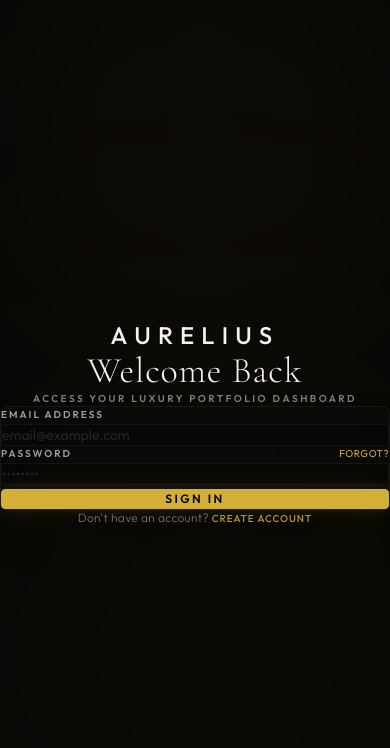
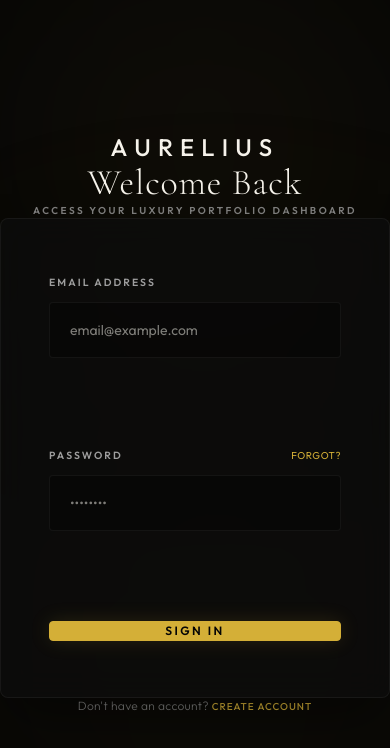
Before and after one commit to rax123u/realestate, a React (Vite) app in the folder frontend/: page /login in a window 390 px wide. Shown: the top 748 px of the page. Built offline with nearby package versions, Linux system fonts and the light colour scheme; no server answers.

Commit message:
fix: design larger, centered luxury forms with shared utility classes

```diff
--- a/frontend/src/components/sections/ContactSection.jsx
+++ b/frontend/src/components/sections/ContactSection.jsx
@@ -48,12 +48,12 @@ export default function ContactSection() {
           {/* Inquiry Form */}
           <form
             onSubmit={handleSubmit}
-            className="lg:col-span-6 space-y-8 glass-panel p-8 md:p-10 rounded-lg hover:border-luxury-gold/20 transition-all duration-500 shadow-xl"
+            className="lg:col-span-6 luxury-form-card"
           >
-            <h3 className="text-xl font-serif text-luxury-cream font-light mb-4">Send An Inquiry</h3>
+            <h3 className="text-xl font-serif text-luxury-cream font-light">Send An Inquiry</h3>
 
-            <div className="relative group">
-              <label className="block text-[9px] uppercase tracking-[0.2em] text-luxury-silver mb-2 font-semibold">
+            <div className="luxury-form-group">
+              <label className="luxury-label">
                 Your Name
               </label>
               <input
@@ -62,12 +62,12 @@ export default function ContactSection() {
                 value={form.name}
                 onChange={handleChange}
                 required
-                className="w-full bg-luxury-black/35 border border-white/5 focus:border-luxury-gold/50 px-4 py-3 text-sm text-luxury-cream focus:outline-none transition-colors rounded"
+                className="luxury-input-field"
               />
             </div>
 
-            <div className="relative group">
-              <label className="block text-[9px] uppercase tracking-[0.2em] text-luxury-silver mb-2 font-semibold">
+            <div className="luxury-form-group">
+              <label className="luxury-label">
                 Email Address
               </label>
               <input
@@ -76,12 +76,12 @@ export default function ContactSection() {
                 value={form.email}
                 onChange={handleChange}
                 required
-                className="w-full bg-luxury-black/35 border border-white/5 focus:border-luxury-gold/50 px-4 py-3 text-sm text-luxury-cream focus:outline-none transition-colors rounded"
+                className="luxury-input-field"
               />
             </div>
 
-            <div className="relative group">
-              <label className="block text-[9px] uppercase tracking-[0.2em] text-luxury-silver mb-2 font-semibold">
+            <div className="luxury-form-group">
+              <label className="luxury-label">
                 Message Detail
               </label>
               <textarea
@@ -89,8 +89,7 @@ export default function ContactSection() {
                 value={form.message}
                 onChange={handleChange}
                 required
-                rows={4}
-                className="w-full bg-luxury-black/35 border border-white/5 focus:border-luxury-gold/50 px-4 py-3 text-sm text-luxury-cream focus:outline-none transition-colors resize-none rounded"
+                className="luxury-textarea-field"
               />
             </div>
 
--- a/frontend/src/index.css
+++ b/frontend/src/index.css
@@ -323,3 +323,99 @@ html.snap-mode {
   overflow-y: scroll;
   -webkit-overflow-scrolling: touch;
 }
+
+/* Reusable Luxury Form System */
+.luxury-form-wrapper {
+  width: 100%;
+  max-width: 80%; /* 70-80% width container */
+  margin: 0 auto;
+  display: flex;
+  flex-direction: column;
+  justify-content: center;
+  align-items: stretch;
+}
+
+@media (max-width: 1024px) {
+  .luxury-form-wrapper {
+    max-width: 100%;
+  }
+}
+
+.luxury-form-card {
+  width: 100%;
+  min-height: 480px; /* Taller form using min-height instead of fixed heights */
+  padding: 3.5rem 3rem; /* Increased padding */
+  border: 1px solid rgba(255, 255, 255, 0.05);
+  background: rgba(13, 13, 13, 0.7);
+  backdrop-filter: blur(16px);
+  -webkit-backdrop-filter: blur(16px);
+  border-radius: 8px;
+  box-shadow: 0 25px 50px -12px rgba(0, 0, 0, 0.5);
+  display: flex;
+  flex-direction: column;
+  justify-content: space-between;
+  gap: 2.25rem; /* Increased spacing */
+  transition: all 0.5s cubic-bezier(0.16, 1, 0.3, 1);
+}
+
+.luxury-form-card:hover {
+  border-color: rgba(212, 175, 55, 0.25);
+  box-shadow:
+    0 30px 60px -15px rgba(0, 0, 0, 0.8),
+    0 0 25px rgba(212, 175, 55, 0.08);
+}
+
+.luxury-form-group {
+  display: flex;
+  flex-direction: column;
+  gap: 0.75rem; /* Increased spacing */
+  width: 100%;
+}
+
+.luxury-label {
+  font-size: 0.65rem; /* ~10px */
+  text-transform: uppercase;
+  letter-spacing: 0.2em;
+  color: var(--color-luxury-silver);
+  font-weight: 600;
+  display: block;
+}
+
+.luxury-input-field {
+  width: 100%;
+  height: 3.5rem; /* Increased input field height */
+  background: rgba(5, 5, 5, 0.35);
+  border: 1px solid rgba(255, 255, 255, 0.05);
+  padding: 0 1.25rem;
+  color: var(--color-luxury-cream);
+  font-size: 0.875rem; /* text-sm equivalent */
+  border-radius: 4px;
+  transition: all 0.3s ease;
+}
+
+.luxury-input-field:focus {
+  border-color: rgba(212, 175, 55, 0.5);
+  outline: none;
+  background: rgba(5, 5, 5, 0.5);
+  box-shadow: 0 0 15px rgba(212, 175, 55, 0.1);
+}
+
+.luxury-textarea-field {
+  width: 100%;
+  min-height: 180px; /* Increased textarea size */
+  background: rgba(5, 5, 5, 0.35);
+  border: 1px solid rgba(255, 255, 255, 0.05);
+  padding: 1.25rem;
+  color: var(--color-luxury-cream);
+  font-size: 0.875rem;
+  border-radius: 4px;
+  resize: none;
+  transition: all 0.3s ease;
+}
+
+.luxury-textarea-field:focus {
+  border-color: rgba(212, 175, 55, 0.5);
+  outline: none;
+  background: rgba(5, 5, 5, 0.5);
+  box-shadow: 0 0 15px rgba(212, 175, 55, 0.1);
+}
--- a/frontend/src/pages/LoginPage.jsx
+++ b/frontend/src/pages/LoginPage.jsx
@@ -60,12 +60,12 @@ export default function LoginPage() {
       </div>
 
       {/* Form Panel (Right) */}
-      <div className="w-full lg:w-1/2 flex items-center justify-center px-8 md:px-16 py-12 relative z-20">
+      <div className="w-full lg:w-1/2 flex items-center justify-center px-4 md:px-12 py-12 relative z-20">
         <motion.div
           initial={{ opacity: 0, y: 20 }}
           animate={{ opacity: 1, y: 0 }}
           transition={{ duration: 0.8, ease: [0.16, 1, 0.3, 1] }}
-          className="w-full max-w-xl space-y-10"
+          className="luxury-form-wrapper space-y-10"
         >
           <div className="text-center lg:text-left">
             <Link to="/" className="inline-block lg:hidden text-2xl font-medium tracking-[0.3em] uppercase text-luxury-cream mb-8">
@@ -75,22 +75,22 @@ export default function LoginPage() {
             <p className="text-luxury-silver/80 text-[10px] mt-3 uppercase tracking-[0.25em] font-semibold">Access your luxury portfolio dashboard</p>
           </div>
 
-          <form onSubmit={handleSubmit} className="space-y-8 p-12 md:p-14 border border-white/5 bg-luxury-charcoal/40 rounded-lg shadow-2xl backdrop-blur-md">
-            <div>
-              <label className="block text-[10px] uppercase tracking-[0.2em] text-luxury-silver mb-3 font-semibold">Email Address</label>
+          <form onSubmit={handleSubmit} className="luxury-form-card">
+            <div className="luxury-form-group">
+              <label className="luxury-label">Email Address</label>
               <input
                 type="email"
                 value={form.email}
                 onChange={(e) => setForm({ ...form, email: e.target.value })}
                 required
-                className="w-full bg-luxury-black/35 border border-white/5 focus:border-luxury-gold/50 px-5 py-4 text-luxury-cream text-sm focus:outline-none transition-colors rounded placeholder-luxury-silver/20"
+                className="luxury-input-field"
                 placeholder="email@example.com"
               />
             </div>
 
-            <div>
-              <div className="flex justify-between items-center mb-3">
-                <label className="block text-[10px] uppercase tracking-[0.2em] text-luxury-silver font-semibold">Password</label>
+            <div className="luxury-form-group">
+              <div className="flex justify-between items-center">
+                <label className="luxury-label">Password</label>
                 <a href="#" className="text-[10px] uppercase tracking-wider text-luxury-gold hover:underline">Forgot?</a>
               </div>
               <input
@@ -98,7 +98,7 @@ export default function LoginPage() {
                 value={form.password}
                 onChange={(e) => setForm({ ...form, password: e.target.value })}
                 required
-                className="w-full bg-luxury-black/35 border border-white/5 focus:border-luxury-gold/50 px-5 py-4 text-luxury-cream text-sm focus:outline-none transition-colors rounded placeholder-luxury-silver/20"
+                className="luxury-input-field"
                 placeholder="••••••••"
               />
             </div>
--- a/frontend/src/pages/RegisterPage.jsx
+++ b/frontend/src/pages/RegisterPage.jsx
@@ -77,12 +77,12 @@ export default function RegisterPage() {
       </div>
 
       {/* Form Panel (Right) */}
-      <div className="w-full lg:w-1/2 flex items-center justify-center px-8 md:px-16 py-12 relative z-20 overflow-y-auto">
+      <div className="w-full lg:w-1/2 flex items-center justify-center px-4 md:px-12 py-12 relative z-20 overflow-y-auto">
         <motion.div
           initial={{ opacity: 0, y: 20 }}
           animate={{ opacity: 1, y: 0 }}
           transition={{ duration: 0.8, ease: [0.16, 1, 0.3, 1] }}
-          className="w-full max-w-xl space-y-8 my-auto"
+          className="luxury-form-wrapper space-y-8 my-auto"
         >
           <div className="text-center lg:text-left">
             <Link to="/" className="inline-block lg:hidden text-2xl font-medium tracking-[0.3em] uppercase text-luxury-cream mb-8">
@@ -92,9 +92,9 @@ export default function RegisterPage() {
             <p className="text-luxury-silver/80 text-[10px] mt-3 uppercase tracking-[0.25em] font-semibold">Join the Aurelius estate network</p>
           </div>
 
-          <form onSubmit={handleSubmit} className="space-y-6 p-12 md:p-14 border border-white/5 bg-luxury-charcoal/40 rounded-lg shadow-2xl backdrop-blur-md">
-            <div>
-              <label className="block text-[10px] uppercase tracking-[0.2em] text-luxury-silver mb-3.5 font-semibold">Account Type</label>
+          <form onSubmit={handleSubmit} className="luxury-form-card">
+            <div className="luxury-form-group">
+              <label className="luxury-label">Account Type</label>
               <div className="grid grid-cols-1 gap-2.5">
                 {ROLES.map((role) => (
                   <label
@@ -123,8 +123,8 @@ export default function RegisterPage() {
             </div>
 
             {['name', 'email', 'password', 'password_confirmation'].map((field) => (
-              <div key={field}>
-                <label className="block text-[10px] uppercase tracking-[0.2em] text-luxury-silver mb-2 font-semibold">
+              <div key={field} className="luxury-form-group">
+                <label className="luxury-label">
                   {field === 'password_confirmation' ? 'Confirm Password' : field.charAt(0).toUpperCase() + field.slice(1)}
                 </label>
                 <input
@@ -132,7 +132,7 @@ export default function RegisterPage() {
                   value={form[field]}
                   onChange={(e) => setForm({ ...form, [field]: e.target.value })}
                   required
-                  className="w-full bg-luxury-black/35 border border-white/5 focus:border-luxury-gold/50 px-5 py-4 text-luxury-cream text-sm focus:outline-none transition-colors rounded placeholder-luxury-silver/20"
+                  className="luxury-input-field"
                   placeholder={field === 'password_confirmation' ? '••••••••' : field === 'email' ? 'name@example.com' : `Your ${field}`}
                 />
               </div>
```
